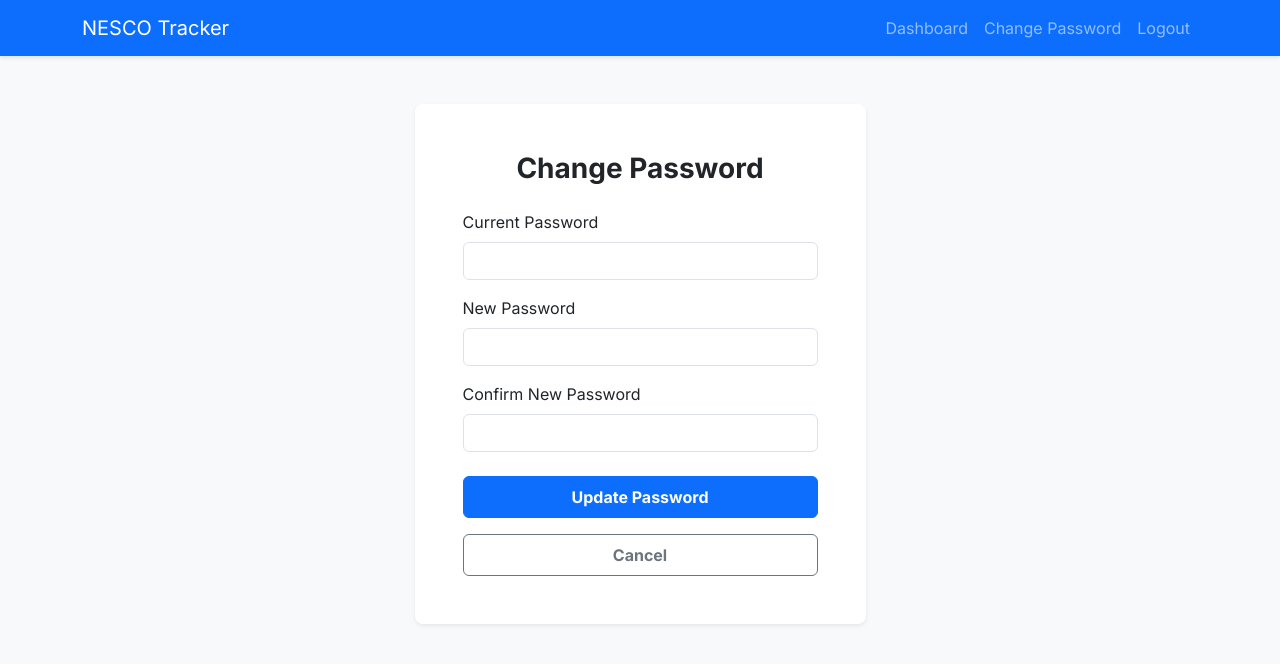
After one commit to Ashfatul/nesco-meter-bill, a Flask app: page /change_password in a window 1280 px wide. The commit adds this page. Shown: the top 664 px of the page. Run offline with Flask 3, Linux system fonts and the light colour scheme; the visitor is signed in with stand-in values (Sample User, id 1).

Commit message:
Add last sync time indicator and password change feature

```diff
--- a/app.py
+++ b/app.py
@@ -150,6 +150,9 @@ def dashboard():
     chart_monthly_labels = [f"{u.month} {u.year}" for u in reversed(monthly_usages)]
     chart_monthly_values = [u.total_usage_tk for u in reversed(monthly_usages)]
 
+    # Calculate last sync time in BST (+6 hours) for display
+    last_synced_bst = meter.last_synced + timedelta(hours=6) if meter.last_synced else None
+
     return render_template('dashboard.html',
                            meter=meter,
                            current_balance=current_balance,
@@ -161,7 +164,8 @@ def dashboard():
                            chart_daily_dates=chart_daily_dates,
                            chart_daily_values=chart_daily_values,
                            chart_monthly_labels=chart_monthly_labels,
-                           chart_monthly_values=chart_monthly_values)
+                           chart_monthly_values=chart_monthly_values,
+                           last_synced_bst=last_synced_bst)
 
 @app.route('/refresh_data')
 @login_required
@@ -173,6 +177,9 @@ def refresh_data():
         # Fetch usage
         data = scraper.fetch_monthly_usage(meter.meter_number)
         if data is not None:
+            # Update last sync time
+            meter.last_synced = datetime.now()
+
             # Save or update today's balance
             today = datetime.now().date()
             balance = Balance.query.filter_by(meter_id=meter.id, date=today).first()
@@ -234,6 +241,29 @@ def refresh_data():
 
     return redirect(url_for('dashboard'))
 
+@app.route('/change_password', methods=['GET', 'POST'])
+@login_required
+def change_password():
+    if request.method == 'POST':
+        current_password = request.form.get('current_password')
+        new_password = request.form.get('new_password')
+        confirm_password = request.form.get('confirm_password')
+
+        if not check_password_hash(current_user.password_hash, current_password):
+            flash('Current password is incorrect', 'danger')
+            return redirect(url_for('change_password'))
+
+        if new_password != confirm_password:
+            flash('New passwords do not match', 'danger')
+            return redirect(url_for('change_password'))
+
+        current_user.password_hash = generate_password_hash(new_password)
+        db.session.commit()
+        flash('Password changed successfully!', 'success')
+        return redirect(url_for('dashboard'))
+
+    return render_template('change_password.html')
+
 @app.route('/logout')
 @login_required
 def logout():
--- a/fetch_daily.py
+++ b/fetch_daily.py
@@ -22,6 +22,9 @@ def run_daily_fetch():
             data = scraper.fetch_monthly_usage(meter.meter_number)
 
             if data and 'current_balance' in data:
+                # Update last sync time
+                meter.last_synced = datetime.now()
+
                 today = datetime.now().date()
                 existing = Balance.query.filter_by(meter_id=meter.id, date=today).first()
                 if not existing:
@@ -30,7 +33,8 @@ def run_daily_fetch():
                     db.session.commit()
                     print(f"[{datetime.now()}] Success: Recorded balance ৳ {data['current_balance']}")
                 else:
-                    print(f"[{datetime.now()}] Skipped: Balance already recorded for today.")
+                    db.session.commit() # Save the last_synced time even if balance is already recorded
+                    print(f"[{datetime.now()}] Skipped: Balance already recorded for today. Last sync timestamp updated.")
             else:
                 print(f"[{datetime.now()}] Error: Failed to fetch balance for {meter.meter_number}.")
 
--- a/models.py
+++ b/models.py
@@ -22,6 +22,7 @@ class Meter(db.Model):
     feeder = db.Column(db.String(100))
     tariff = db.Column(db.String(50))
     load = db.Column(db.String(50))
+    last_synced = db.Column(db.DateTime)
 
     # Relationships
     balances = db.relationship('Balance', backref='meter', lazy=True)
--- a/templates/base.html
+++ b/templates/base.html
@@ -28,6 +28,9 @@
                     {% if current_user.is_authenticated %}
                         <li class="nav-item">
                             <a class="nav-link" href="{{ url_for('dashboard') }}">Dashboard</a>
+                        </li>
+                        <li class="nav-item">
+                            <a class="nav-link" href="{{ url_for('change_password') }}">Change Password</a>
                         </li>
                         <li class="nav-item">
                             <a class="nav-link" href="{{ url_for('logout') }}">Logout</a>
--- /dev/null
+++ b/templates/change_password.html
@@ -0,0 +1,33 @@
+{% extends "base.html" %}
+
+{% block content %}
+<div class="row justify-content-center mt-5">
+    <div class="col-md-6 col-lg-5">
+        <div class="card shadow-sm border-0 rounded-3">
+            <div class="card-body p-4 p-md-5">
+                <h3 class="text-center mb-4 fw-bold">Change Password</h3>
+                <form method="POST" action="{{ url_for('change_password') }}">
+                    <div class="mb-3">
+                        <label for="current_password" class="form-label">Current Password</label>
+                        <input type="password" class="form-control" id="current_password" name="current_password" required>
+                    </div>
+                    <div class="mb-3">
+                        <label for="new_password" class="form-label">New Password</label>
+                        <input type="password" class="form-control" id="new_password" name="new_password" required>
+                    </div>
+                    <div class="mb-4">
+                        <label for="confirm_password" class="form-label">Confirm New Password</label>
+                        <input type="password" class="form-control" id="confirm_password" name="confirm_password" required>
+                    </div>
+                    <div class="d-grid mb-3">
+                        <button type="submit" class="btn btn-primary py-2 fw-semibold">Update Password</button>
+                    </div>
+                    <div class="d-grid">
+                        <a href="{{ url_for('dashboard') }}" class="btn btn-outline-secondary py-2 fw-semibold">Cancel</a>
+                    </div>
+                </form>
+            </div>
+        </div>
+    </div>
+</div>
+{% endblock %}
--- a/templates/dashboard.html
+++ b/templates/dashboard.html
@@ -34,7 +34,9 @@
             <div class="card-body">
                 <h6 class="card-title text-uppercase text-white-50">Current Balance</h6>
                 <h2 class="mb-0">৳ {{ "%.2f"|format(current_balance) }}</h2>
-                <small>As of last refresh</small>
+                <small class="d-block mt-1" style="font-size: 0.75rem; opacity: 0.85;">
+                    Synced: {{ last_synced_bst.strftime('%Y-%m-%d %I:%M %p') if last_synced_bst else 'Never' }}
+                </small>
             </div>
         </div>
     </div>
```
